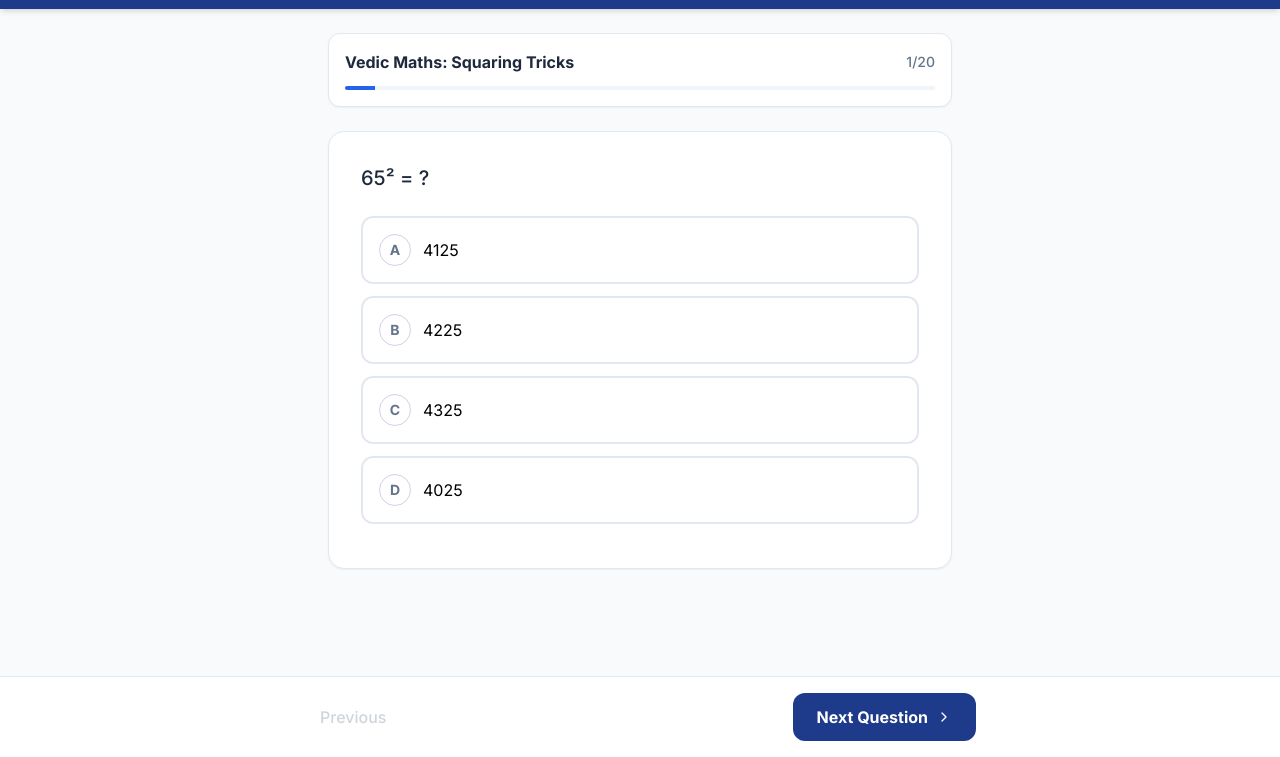
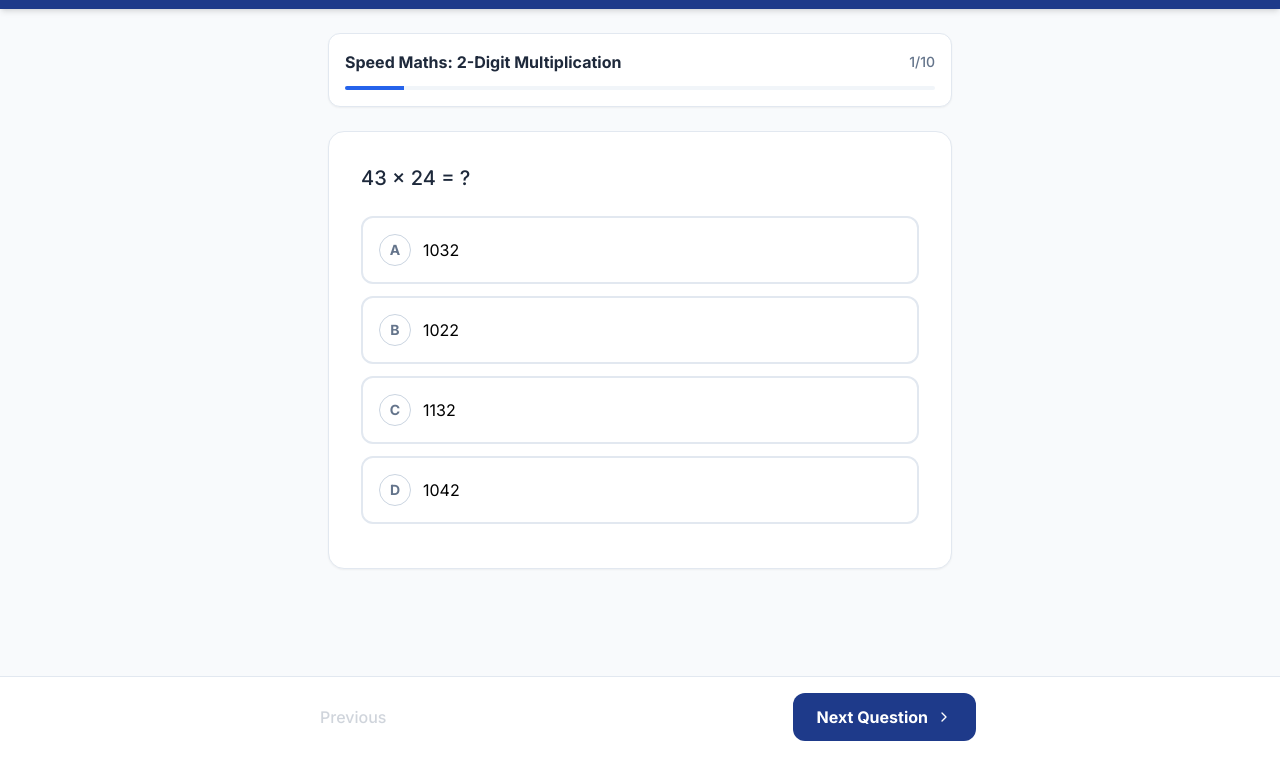
Before and after one commit to pritam180802/Online-Assignment, a plain HTML site: page index.html in a window 1280 px wide. Shown: the part 43-800 px from the top of the page. Drawn offline with nearby package versions, Linux system fonts and the light colour scheme.

```diff
--- a/index.html
+++ b/index.html
@@ -3,7 +3,7 @@
 <head>
     <meta charset="UTF-8">
     <meta name="viewport" content="width=device-width, initial-scale=1.0">
-    <title>Banking Exam Prep: Squaring Tricks</title>
+    <title>Banking Exam Prep: 2-Digit Multiplication</title>
 
     <!-- Tailwind CSS -->
     <script src="https://cdn.tailwindcss.com"></script>
@@ -115,153 +115,77 @@
     <script>
         // --- DATA SECTION: UPDATE YOUR QUESTIONS HERE ---
         const quizData = {
-            title: "Vedic Maths: Squaring Tricks",
+            title: "Speed Maths: 2-Digit Multiplication",
             questions: [
-                // Type 1: Numbers ending in 5
                 {
                     id: 1,
-                    text: "65² = ?",
-                    options: ["4125", "4225", "4325", "4025"],
-                    correct: 1, // B
-                    explanation: "Trick: Ends in 5. First part is 6×(6+1) = 6×7 = 42. Append 25. Result: 4225."
+                    text: "43 × 24 = ?",
+                    options: ["1032", "1022", "1132", "1042"],
+                    correct: 0, // A
+                    explanation: "Split Method: 43×20=860, 43×4=172. 860+172=1032."
                 },
                 {
                     id: 2,
-                    text: "115² = ?",
-                    options: ["12225", "13225", "12325", "14225"],
+                    text: "56 × 32 = ?",
+                    options: ["1782", "1792", "1802", "1692"],
                     correct: 1, // B
-                    explanation: "Trick: Ends in 5. First part is 11×12 = 132. Append 25. Result: 13225."
+                    explanation: "Split Method: 56×30=1680, 56×2=112. 1680+112=1792."
                 },
                 {
                     id: 3,
-                    text: "8.5² = ?",
-                    options: ["72.25", "70.25", "71.25", "73.25"],
+                    text: "72 × 28 = ?",
+                    options: ["2016", "2006", "2116", "1916"],
                     correct: 0, // A
-                    explanation: "Trick: Treat as 85. 8×9 = 72. Append 25 -> 7225. Put decimal -> 72.25."
+                    explanation: "Rounding Method: 72×30=2160, subtract 72×2=144. 2160-144=2016."
                 },
                 {
                     id: 4,
-                    text: "195² = ?",
-                    options: ["37025", "39025", "38025", "36025"],
-                    correct: 2, // C
-                    explanation: "Trick: Ends in 5. 19×20 = 380. Append 25. Result: 38025."
+                    text: "64 × 35 = ?",
+                    options: ["2240", "2140", "2340", "2250"],
+                    correct: 0, // A
+                    explanation: "Double/Half Method: Double 35 to 70, Halve 64 to 32. 32×70 = 2240."
                 },
-                // Type 2: Base 50 Method (25 ± Diff)
                 {
                     id: 5,
-                    text: "54² = ?",
-                    options: ["2916", "2816", "2716", "2616"],
+                    text: "81 × 26 = ?",
+                    options: ["2106", "2116", "2006", "2206"],
                     correct: 0, // A
-                    explanation: "Base 50 (+4). First part: 25 + 4 = 29. Second part: 4² = 16. Result: 2916."
+                    explanation: "Split Method: 81×20=1620, 81×6=486. 1620+486=2106."
                 },
                 {
                     id: 6,
-                    text: "42² = ?",
-                    options: ["1664", "1764", "1864", "1564"],
+                    text: "37 × 42 = ?",
+                    options: ["1544", "1554", "1654", "1454"],
                     correct: 1, // B
-                    explanation: "Base 50 (-8). First part: 25 - 8 = 17. Second part: 8² = 64. Result: 1764."
+                    explanation: "Split Method: 37×40=1480, 37×2=74. 1480+74=1554."
                 },
                 {
                     id: 7,
-                    text: "63² = ?",
-                    options: ["3869", "3969", "3769", "4069"],
-                    correct: 1, // B
-                    explanation: "Base 50 (+13). 25 + 13 = 38. 13² = 169 (carry 1). 38+1 = 39. Append 69. Result: 3969."
+                    text: "53 × 44 = ?",
+                    options: ["2332", "2432", "2322", "2232"],
+                    correct: 0, // A
+                    explanation: "Split Method: 53×40=2120, 53×4=212. 2120+212=2332."
                 },
                 {
                     id: 8,
-                    text: "38² = ?",
-                    options: ["1344", "1444", "1544", "1244"],
-                    correct: 1, // B
-                    explanation: "Base 50 (-12). 25 - 12 = 13. 12² = 144 (carry 1). 13+1 = 14. Append 44. Result: 1444."
+                    text: "29 × 61 = ?",
+                    options: ["1769", "1779", "1669", "1869"],
+                    correct: 0, // A
+                    explanation: "Rounding Method: 30×61=1830, subtract 1×61=61. 1830-61=1769."
                 },
-                // Type 3: Base 100 Method (Number ± Diff)
                 {
                     id: 9,
-                    text: "96² = ?",
-                    options: ["9216", "9116", "9316", "9416"],
+                    text: "92 × 14 = ?",
+                    options: ["1288", "1278", "1388", "1188"],
                     correct: 0, // A
-                    explanation: "Base 100 (-4). First part: 96 - 4 = 92. Second part: 4² = 16. Result: 9216."
+                    explanation: "Split Method: 92×10=920, 92×4=368. 920+368=1288."
                 },
                 {
                     id: 10,
-                    text: "108² = ?",
-                    options: ["11564", "11464", "11664", "11764"],
-                    correct: 2, // C
-                    explanation: "Base 100 (+8). First part: 108 + 8 = 116. Second part: 8² = 64. Result: 11664."
-                },
-                {
-                    id: 11,
-                    text: "89² = ?",
-                    options: ["7821", "7721", "7921", "7621"],
-                    correct: 2, // C
-                    explanation: "Base 100 (-11). 89 - 11 = 78. 11² = 121 (carry 1). 78+1=79. Append 21. Result: 7921."
-                },
-                {
-                    id: 12,
-                    text: "114² = ?",
-                    options: ["12896", "12796", "12996", "12696"],
-                    correct: 2, // C
-                    explanation: "Base 100 (+14). 114 + 14 = 128. 14² = 196 (carry 1). 128+1=129. Append 96. Result: 12996."
-                },
-                // Type 4: Advanced Bases (or Mixed)
-                {
-                    id: 13,
-                    text: "74² = ?",
-                    options: ["5376", "5476", "5576", "5276"],
+                    text: "48 × 36 = ?",
+                    options: ["1718", "1728", "1628", "1828"],
                     correct: 1, // B
-                    explanation: "Base 50 (+24). 25+24=49. 24²=576. 49+5=54. Result: 5476."
-                },
-                {
-                    id: 14,
-                    text: "29² = ?",
-                    options: ["841", "831", "821", "851"],
-                    correct: 0, // A
-                    explanation: "Base 50 (-21). 25-21=4. 21²=441. 4+4=8. Result: 841."
-                },
-                {
-                    id: 15,
-                    text: "124² = ?",
-                    options: ["15376", "14376", "15476", "15276"],
-                    correct: 0, // A
-                    explanation: "Base 100 (+24). 124+24=148. 24²=576. 148+5=153. Result: 15376."
-                },
-                // Type 5: Base 200, 300, 1000
-                {
-                    id: 16,
-                    text: "206² = ?",
-                    options: ["42436", "41436", "42036", "43436"],
-                    correct: 0, // A
-                    explanation: "Base 200 (+6). (206+6)×2 = 424. 6² = 36. Result: 42436."
-                },
-                {
-                    id: 17,
-                    text: "309² = ?",
-                    options: ["95481", "94581", "95581", "96481"],
-                    correct: 0, // A
-                    explanation: "Base 300 (+9). (309+9)×3 = 954. 9² = 81. Result: 95481."
-                },
-                {
-                    id: 18,
-                    text: "998² = ?",
-                    options: ["996004", "994004", "998004", "992004"],
-                    correct: 0, // A
-                    explanation: "Base 1000 (-2). 998-2 = 996. 2² = 004 (Base 1000 needs 3 digits). Result: 996004."
-                },
-                // Type 6: Misc
-                {
-                    id: 19,
-                    text: "57² = ?",
-                    options: ["3249", "3349", "3149", "3449"],
-                    correct: 0, // A
-                    explanation: "Base 50 (+7). 25+7=32. 7²=49. Result: 3249."
-                },
-                {
-                    id: 20,
-                    text: "11.1² = ?",
-                    options: ["123.21", "121.21", "122.21", "124.21"],
-                    correct: 0, // A
-                    explanation: "Pattern 111² = 12321. Shift decimal 2 places. Result: 123.21."
+                    explanation: "Split Method: 48×30=1440, 48×6=288. 1440+288=1728."
                 }
             ]
         };
```
